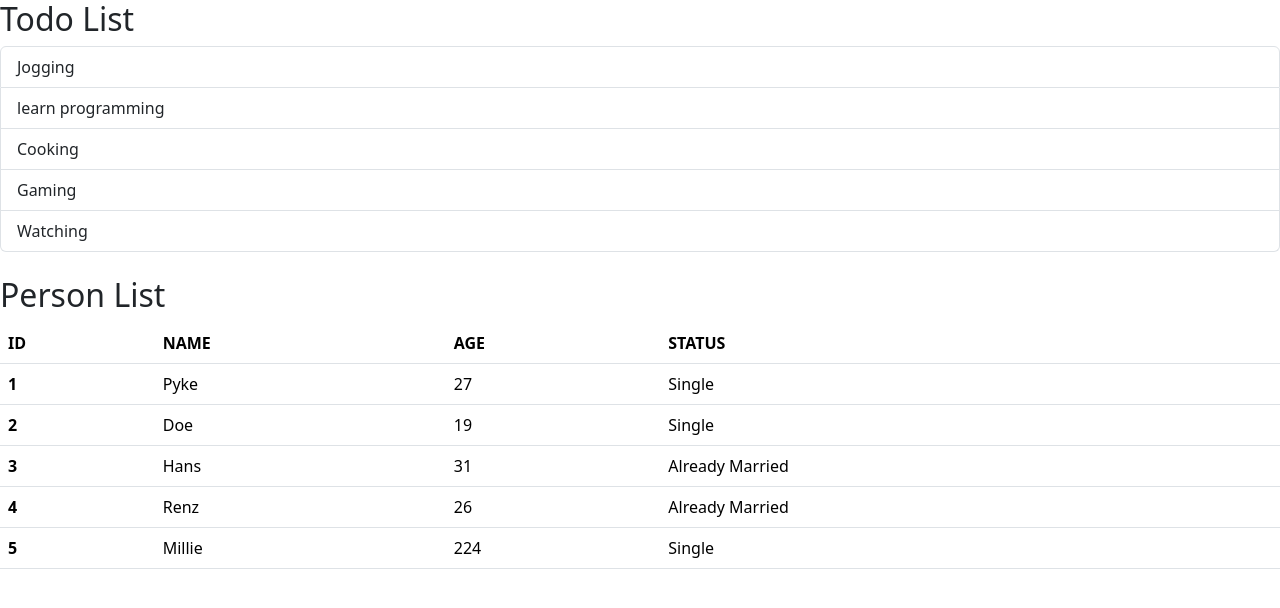
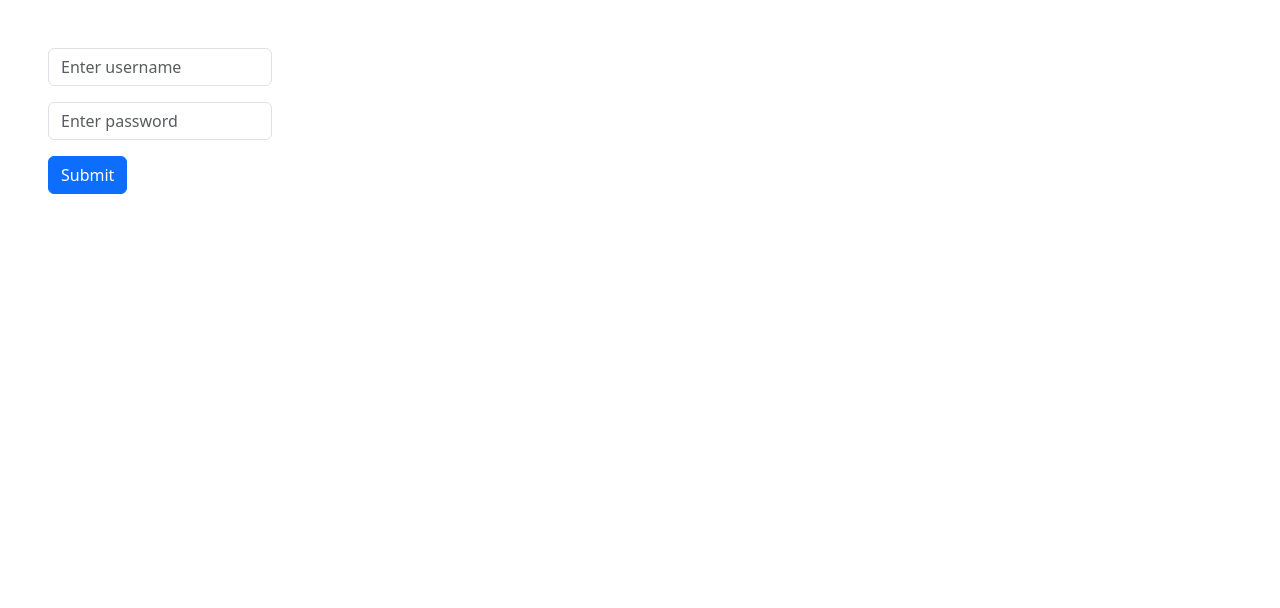
Before and after one commit to toopsie-dev/React-Vite, a React (Vite) app: page / in a window 1280 px wide. Shown: the top 608 px of the page. Built offline with nearby package versions, Linux system fonts and the light colour scheme.

Commit message:
Added handle event folder

```diff
--- a/src/App.jsx
+++ b/src/App.jsx
@@ -1,11 +1,11 @@
-import Person from "./components/Person";
-import Todo from "./components/Todo";
+import Form from "./components/Handle Event/Form";
 
 function App() {
   return (
     <>
-      <Todo />
-      <Person />
+      {/* <Button /> */}
+      {/* <Input /> */}
+      <Form />
     </>
   );
 }
--- /dev/null
+++ b/src/components/Handle Event/Form.jsx
@@ -0,0 +1,35 @@
+export default function Form() {
+  const handleSubmit = (event) => {
+    event.preventDefault();
+    console.log(event.target.elements.username.value);
+    console.log(event.target.elements.password.value);
+  };
+
+  return (
+    <>
+      <form className="w-25 p-5" onSubmit={handleSubmit}>
+        <div className="mb-3">
+          <input
+            type="text"
+            name="username"
+            placeholder="Enter username"
+            className="form-control"
+          />
+        </div>
+        <div className="mb-3">
+          <input
+            type="text"
+            name="password"
+            placeholder="Enter password"
+            className="form-control"
+          />
+        </div>
+        <div className="mb-3">
+          <button type="submit" className="btn btn-primary">
+            Submit
+          </button>
+        </div>
+      </form>
+    </>
+  );
+}
--- a/src/components/Todo.jsx
+++ b/src/components/Todo.jsx
@@ -1,4 +1,4 @@
-const todos = ["Jogging", "learn programming", "Cooking", "Gaming", "Watching"];
+const todos = ["Jogging", "Learn programming", "Cooking", "Gaming", "Watching"];
 
 const Todo = () => {
   return (
--- /dev/null
+++ b/src/index.css
@@ -0,0 +1,6 @@
+body,
+html {
+  box-sizing: border-box;
+  padding: 0;
+  margin: 0;
+}
--- a/src/main.jsx
+++ b/src/main.jsx
@@ -2,6 +2,7 @@ import { StrictMode } from "react";
 import { createRoot } from "react-dom/client";
 import "../node_modules/bootstrap/dist/css/bootstrap.css";
 import App from "./App.jsx";
+import "./index.css";
 
 createRoot(document.getElementById("root")).render(
   <StrictMode>
```
Also changed, not shown: src/components/Handle Event/Button.jsx (added, +13 -0 lines), src/components/Handle Event/Input.jsx (added, +10 -0 lines).
